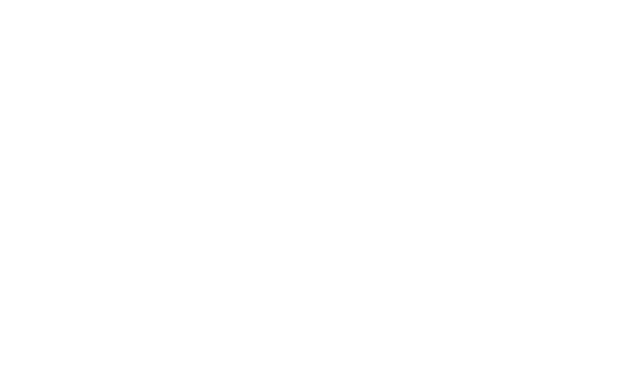
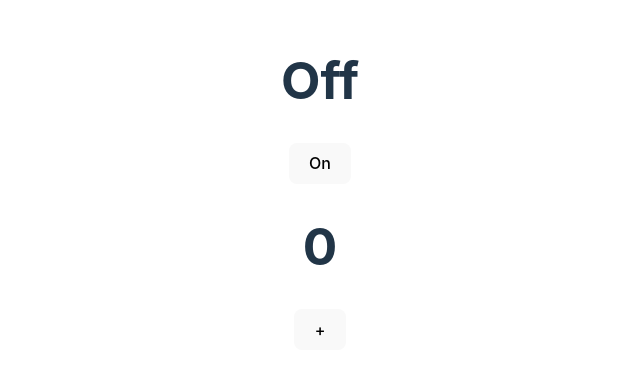
Before and after one commit to blueheart753/react-study, a React (Vite) app in the folder study-app/: page / in a window 1280 px wide. Shown: the part 216-590 px from the top of the page, without its empty margins (320-960 px from the left). Built offline with nearby package versions, Linux system fonts and the light colour scheme.

Commit message:
State에 관한 코드

```diff
--- a/study-app/src/App.jsx
+++ b/study-app/src/App.jsx
@@ -1,10 +1,23 @@
-import './App.css';
-import { useState } from 'react';
+import './App.css'
+import { useState } from 'react'
 
 function App() {
-  const state = useState(0);
-  console.log(state);
-  return <main></main>;
+  const [count, setCount] = useState(0)
+  const [light, setLight] = useState('Off')
+  return (
+    <main>
+      <div>
+        <h1>{light}</h1>
+        <button onClick={() => setLight(light == 'On' ? 'Off' : 'On')}>
+          {light == 'On' ? 'Off' : 'On'}
+        </button>
+      </div>
+      <div>
+        <h1>{count}</h1>
+        <button onClick={() => setCount(count + 1)}>+</button>
+      </div>
+    </main>
+  )
 }
 
-export default App;
+export default App
```
